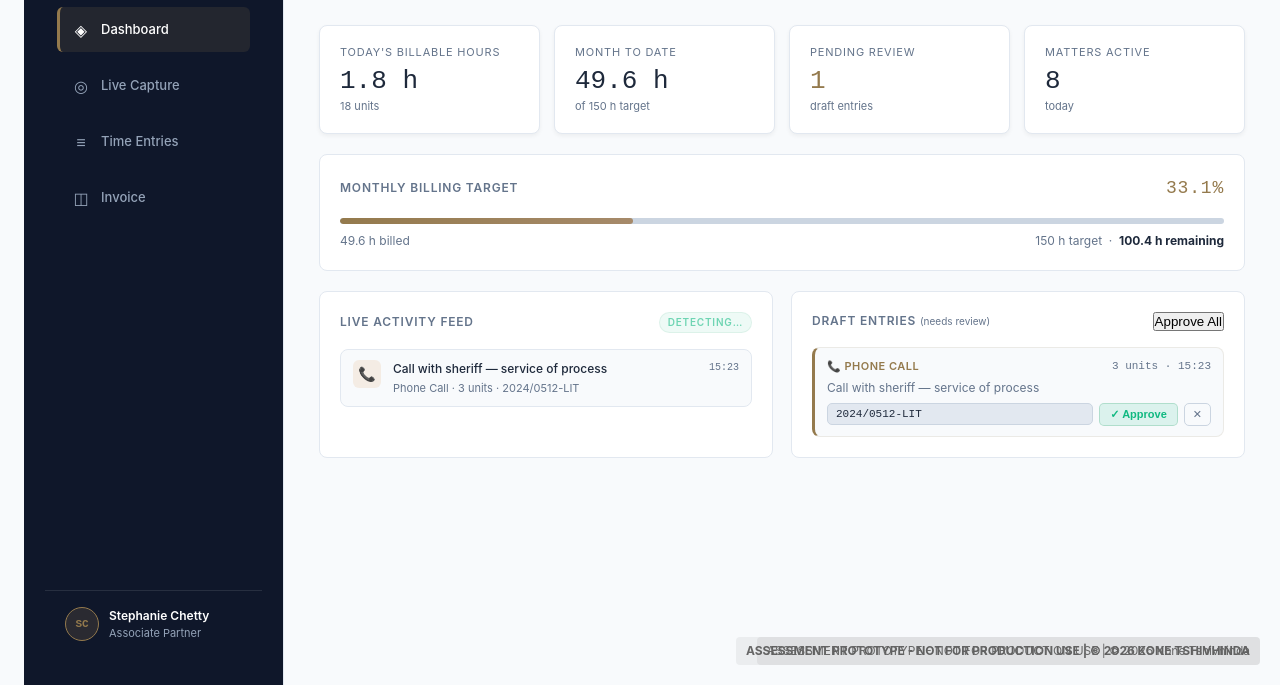
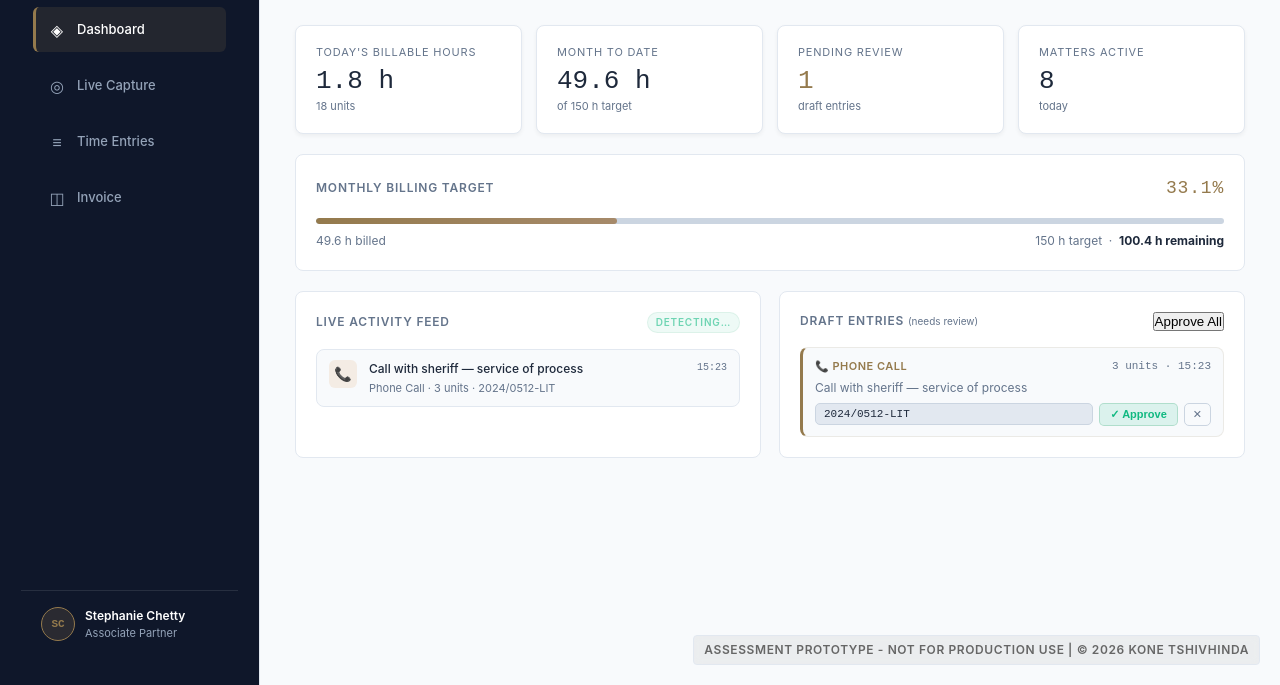
Before and after one commit to konethegreat/timelex-automated-time-tracking, a plain HTML site: page src/main/index.html in a window 1280 px wide. Shown: the part 115-800 px from the top of the page. Drawn offline with nearby package versions, Linux system fonts and the light colour scheme.

Commit message:
Fixing CSS overlaps

```diff
--- a/src/main/index.html
+++ b/src/main/index.html
@@ -29,28 +29,12 @@
   <script src="https://unpkg.com/lucide@0.344.0/dist/umd/lucide.min.js"
         crossorigin="anonymous"
         referrerpolicy="no-referrer"></script>
-  <i data-lucide="clock" class="icon-small"></i>
+
   <!--
   ASSESSMENT WATERMARK: Visible in print and screenshots to prevent unauthorized production use
   This watermark appears when printing or capturing screenshots of the application
   -->
-  <style>
-    @media print, screen {
-      body::after {
-        content: "ASSESSMENT PROTOTYPE - NOT FOR PRODUCTION USE | © 2026 Kone Tshivhinda";
-        position: fixed;
-        bottom: 20px;
-        right: 20px;
-        background: rgba(0,0,0,0.05);
-        color: #666;
-        padding: 5px 10px;
-        border-radius: 4px;
-        font-size: 12px;
-        z-index: 9999;
-        pointer-events: none;
-      }
-    }
-  </style>
+
 
 
 <!-- Base styles -->
@@ -125,6 +109,7 @@
     -->
     <div id="view-dashboard" class="view active">
       <header class="page-header">
+        <i data-lucide="clock" class="icon-small"></i>
         <div>
           <h1>Good morning, Stephanie</h1>
           <p class="subtitle">Wednesday, 22 April 2026 &nbsp;·&nbsp; <span class="live-dot"></span> Auto-capture <span class="active-text">active</span></p>
--- a/src/main/styles/main.css
+++ b/src/main/styles/main.css
@@ -100,11 +100,20 @@ body { display: flex; }
     border-right: 1px solid var(--border-subtle);
     display: flex;
     flex-direction: column;
+    justify-content: space-between;
     padding: 2rem 1.5rem;
     position: sticky;
     top: 0;
     height: 100vh;
     flex-shrink: 0;
+}
+.sidebar-footer {
+    margin-top: auto;
+    padding-top: 2rem;
+    font-size: 0.8rem;
+    opacity: 0.7;
+    /* This ensures sidebar text stays ABOVE where the watermark might sit */
+    padding-bottom: 40px;
 }
 
 .main,
@@ -273,14 +282,28 @@ header.view-header h1,
 /* Watermark Requirements */
 #assessment-watermark {
     position: fixed;
-    bottom: 10px;
-    right: 15px;
-    font-size: 12px;
-    color: rgba(150, 150, 150, 0.6);
-    z-index: 9999;
+    /* Move to the right to avoid the left-hand sidebar */
+    bottom: 15px;
+    right: 20px;
+
+    /* Typography */
+    font-size: 10px;
+    letter-spacing: 0.05em;
+    font-weight: 600;
+    color: var(--text-muted);
+    text-transform: uppercase;
+
+    /* The "Anti-Clutter" Magic */
+    background: rgba(248, 250, 252, 0.8); /* Matches your --slate-bg */
+    backdrop-filter: blur(4px);
+    padding: 4px 8px;
+    border-radius: 4px;
+    border: 1px solid var(--border-subtle);
+
+    /* Ensure it stays on top of EVERYTHING */
+    z-index: 99999;
     pointer-events: none;
-    font-weight: bold;
-    text-transform: uppercase;
+    white-space: nowrap;
 }
 #toast-container {
     position: fixed;
```
